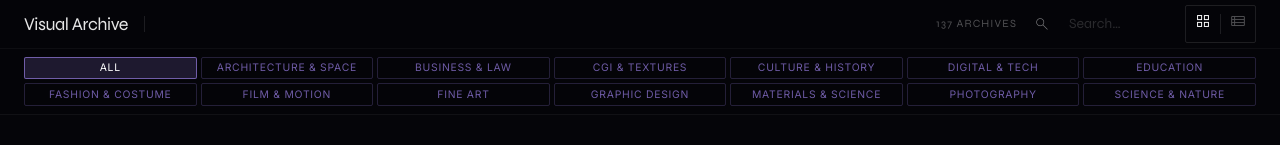
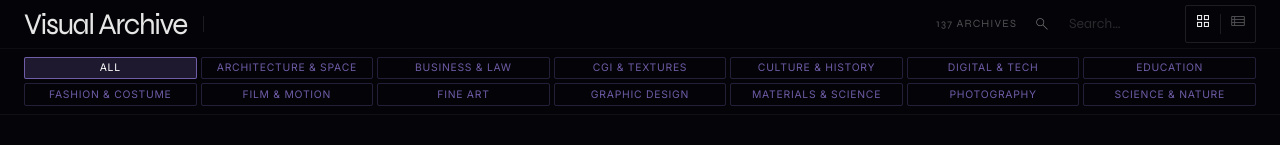
Before and after one commit to jopontes/visual-archive, a plain HTML site: page index.html in a window 1280 px wide. Shown: the top 145 px of the page. Drawn offline with nearby package versions, Linux system fonts and the light colour scheme.

Commit message:
style: Visual Archive title — same style as VA, text-3xl (20% bigger)

```diff
--- a/index.html
+++ b/index.html
@@ -133,7 +133,7 @@
 
   <!-- Row 1: logo + controls -->
   <div class="max-w-screen-2xl mx-auto px-6 h-12 flex items-center gap-4">
-    <h1 class="font-syne font-light text-lg tracking-tight text-white/90 shrink-0 select-none">Visual Archive</h1>
+    <h1 class="font-syne font-light text-3xl tracking-tighter text-white/90 shrink-0 select-none">Visual Archive</h1>
     <div class="h-4 w-px bg-white/10 shrink-0"></div>
     <div class="flex-1"></div>
 
```
